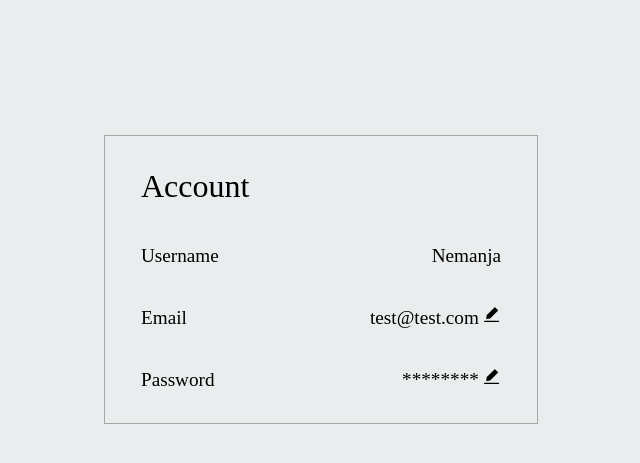
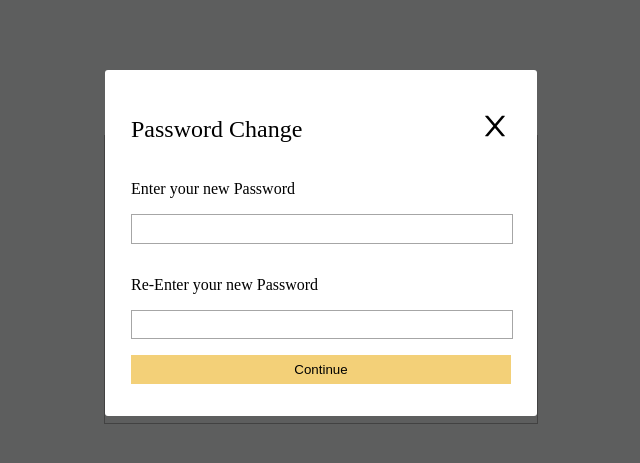
Before and after one commit to hefest42/small-amazon-clone, a React (Create React App) app: page /account in a window 1280 px wide. Both pictures are taken after a click on the icon 810 px from the left and 533 px from the top of the page. Shown: the part 157-620 px from the top of the page, without its empty margins (319-959 px from the left). Built offline with nearby package versions, Linux system fonts and the light colour scheme.

Commit message:
finished changePassword

```diff
--- a/src/CSS/account.scss
+++ b/src/CSS/account.scss
@@ -40,3 +40,69 @@
         }
     }
 }
+
+.changePassword {
+    display: flex;
+    justify-content: center;
+    align-items: center;
+
+    &-wrapper {
+        background-color: #fff;
+        width: 25rem;
+        padding: 2rem 1rem;
+        border-radius: 3px;
+
+        display: flex;
+        flex-direction: column;
+        justify-content: flex-start;
+        align-items: center;
+    }
+
+    &-close {
+        width: 95%;
+        font-size: 1.5rem;
+        margin-top: 0.5rem;
+
+        display: flex;
+        justify-content: space-between;
+        align-items: center;
+
+        svg {
+            font-size: 2rem;
+            cursor: pointer;
+        }
+    }
+
+    &-input {
+        width: 100%;
+        margin-top: 2rem;
+
+        display: flex;
+        flex-direction: column;
+        justify-content: flex-start;
+        align-items: flex-start;
+
+        input {
+            width: 100%;
+            height: 1.7rem;
+            margin-top: 1rem;
+            border: 1px solid $input-border;
+            line-height: normal;
+            vertical-align: middle;
+
+            &:focus {
+                box-shadow: 0px 0px 2px 1px $main-orange;
+                border: 1px solid $main-orange;
+                outline: none;
+            }
+        }
+    }
+
+    &-inner {
+        width: 95%;
+
+        button {
+            margin-top: 1rem;
+        }
+    }
+}
--- a/src/components/Account/Account.js
+++ b/src/components/Account/Account.js
@@ -1,12 +1,15 @@
-import React from "react";
+import React, { useState } from "react";
 
 import { useNavigate, Link } from "react-router-dom";
 import { AiFillEdit } from "react-icons/ai";
 
 import PageWrapper from "../UI/PageWrapper";
+import ChangePassword from "./ChangePassword";
 
 //TODO if no account redirect back to the log in or store
 const Account = ({ loggedInAcc }) => {
+    const [showChanePassword, setShowChangePassword] = useState(false);
+
     return (
         <PageWrapper>
             <div className="account center-column">
@@ -37,12 +40,13 @@ const Account = ({ loggedInAcc }) => {
                         <div>
                             <span>********</span>
                             <span>
-                                <AiFillEdit />
+                                <AiFillEdit onClick={() => setShowChangePassword(true)} />
                             </span>
                         </div>
                     </div>
                 </div>
             </div>
+            {showChanePassword && <ChangePassword changeShowPassword={setShowChangePassword} />}
         </PageWrapper>
     );
 };
--- a/src/components/Account/ChangePassword.js
+++ b/src/components/Account/ChangePassword.js
@@ -1,7 +1,47 @@
-import React from "react";
+import React, { useState } from "react";
 
-const ChangePassword = () => {
-    return <div></div>;
+import { AiOutlineClose } from "react-icons/ai";
+
+//TODO add logic for actually changing password
+const ChangePassword = ({ changeShowPassword }) => {
+    const [stepper, setStepper] = useState(2);
+
+    return (
+        <div className="changePassword backdrop">
+            <div className="changePassword-wrapper">
+                <div className="changePassword-close">
+                    <div>Password Change</div>
+                    <div>
+                        <AiOutlineClose onClick={() => changeShowPassword(false)} />
+                    </div>
+                </div>
+
+                {stepper === 1 && (
+                    <form className="changePassword-inner center-column">
+                        <div className="changePassword-input">
+                            <label htmlFor="changePass">Enter your current Password</label>
+                            <input type="password" name="changePass" id="changePass" autoComplete="yes" />
+                        </div>
+                        <button className="button-orange">Continue</button>
+                    </form>
+                )}
+
+                {stepper === 2 && (
+                    <form className="changePassword-inner center-column">
+                        <div className="changePassword-input">
+                            <label htmlFor="password2">Enter your new Password</label>
+                            <input type="password" name="password2" id="password2" autoComplete="yes" />
+                        </div>
+                        <div className="changePassword-input">
+                            <label htmlFor="password3">Re-Enter your new Password</label>
+                            <input type="password" name="password3" id="password3" autoComplete="yes" />
+                        </div>
+                        <button className="button-orange">Continue</button>
+                    </form>
+                )}
+            </div>
+        </div>
+    );
 };
 
 export default ChangePassword;
```
